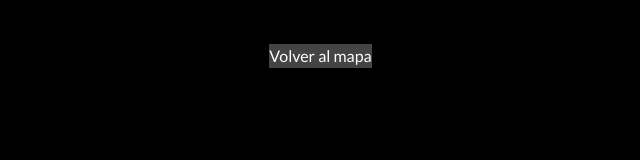
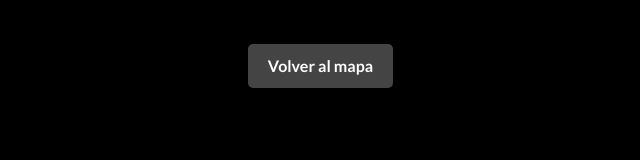
Before and after one commit to sergioandresruizf-source/museo_Nacional_Colombia, a plain HTML site: page index.html in a window 1280 px wide. Shown: the whole page, without its empty margins (254-894 px from the left). Drawn offline with nearby package versions, Linux system fonts and the light colour scheme; a web font is replaced by a local one.

Commit message:
Link to Museo Nacional HTML added

```diff
--- a/index.html
+++ b/index.html
@@ -206,10 +206,20 @@
             margin-top: 20px;
         }
 
-        /* Estilo para el botón secundario (Volver al mapa) */
+        /* Estilo para el enlace secundario (Volver al mapa) */
         .btn-secondary {
             background-color: #444;
             color: #fff;
+
+            /* Estas líneas hacen que el enlace <a> se vea idéntico a un botón */
+            text-decoration: none; /* Quita el subrayado típico de los links */
+            padding: 10px 20px;
+            border-radius: 5px;
+            font-size: 16px;
+            font-weight: bold;
+            display: inline-block;
+            transition: background-color 0.3s;
+            text-align: center;
         }
 
         .btn-secondary:hover {
@@ -224,8 +234,9 @@
         <div class="entrance-container">
             <h1>Museo Nacional de Colombia</h1>
             <div class="entrance-buttons">
-                <!-- Cambia 'mapa.html' por el nombre real de tu archivo del mapa -->
-                <button class="btn-secondary" onclick="window.location.href='mapa.html'">Volver al mapa</button>
+                <!-- Aquí está el link real con la etiqueta <a> -->
+                <a href="https://sergioandresruizf-source.github.io/museos_Bogota/" class="btn-secondary">Volver al mapa</a>
+
                 <button onclick="switchView('view-lobby')">Entrar al Museo</button>
             </div>
         </div>
```
